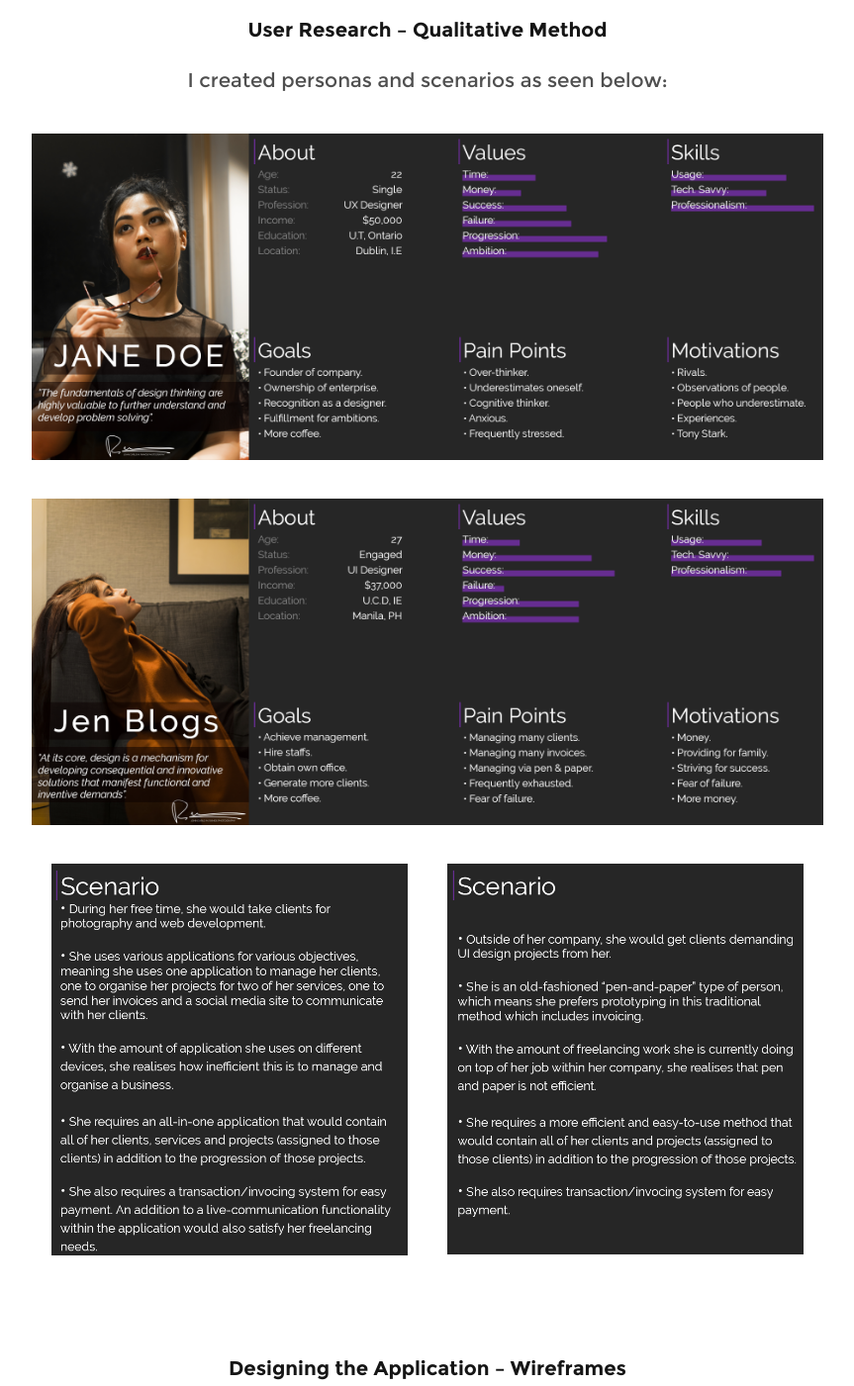
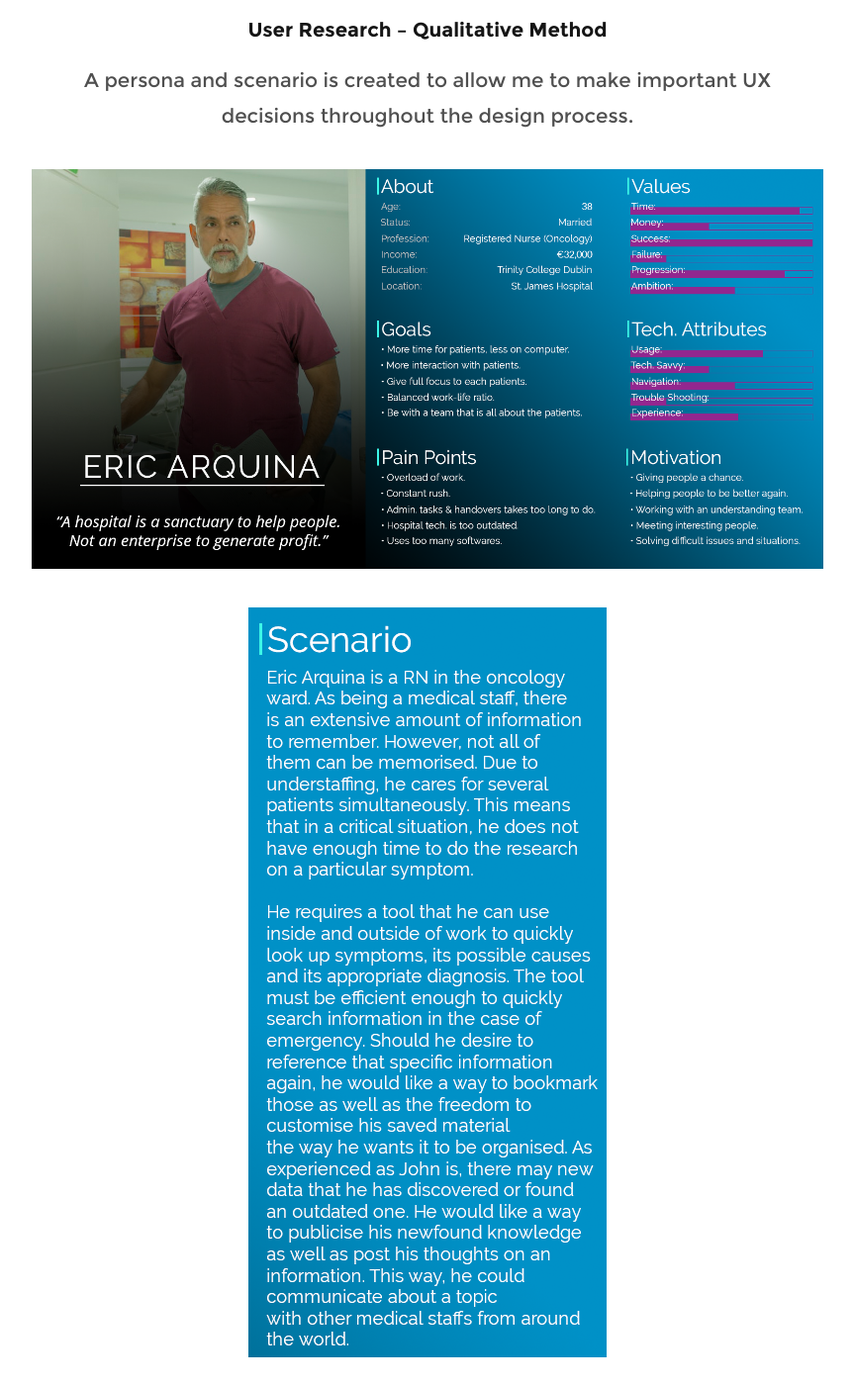
Before and after one commit to N00172468/John_Carlo_M_Ramos_UX_Design_Portfolio, a plain HTML site: page auxillia.html in a window 1280 px wide. Shown: the part 3640-5041 px from the top of the page at 99% size, without its empty margins (208-1071 px from the left). Drawn offline with Linux system fonts and the light colour scheme; files whose address does not match are found by name.

Commit message:
Updated Qual Met section for Auxillia case study

```diff
--- a/auxillia.html
+++ b/auxillia.html
@@ -265,19 +265,14 @@
           <div class="col-twelve tab-full">
             <h3>User Research – Qualitative Method</h3>
 
-            <p class="lead">I created personas and scenarios as seen below:</p>
+            <p class="lead">
+				A persona and scenario is created to allow me to make important
+				UX decisions throughout the design process.
+			</p>
 
             <div class="row">
-              <p><img src="images/cli_persona1.png" /></p>
-              <p><img src="images/cli_persona2.png" /></p>
-
-              <div class="col-six tab-full">
-                <p><img src="images/cli_scen1.png" /></p>
-              </div>
-
-              <div class="col-six tab-full">
-                <p><img src="images/cli_scen2.png" /></p>
-              </div>
+              <p><img src="images/Persona Only - Updated.png" /></p>
+              <p><img src="images/Scenario Only - Updated.png" /></p>
             </div>
           </div>
         </div>
```
Also changed, not shown: images/Persona Only - Updated.png (added), images/Scenario Only - Updated.png (added).
